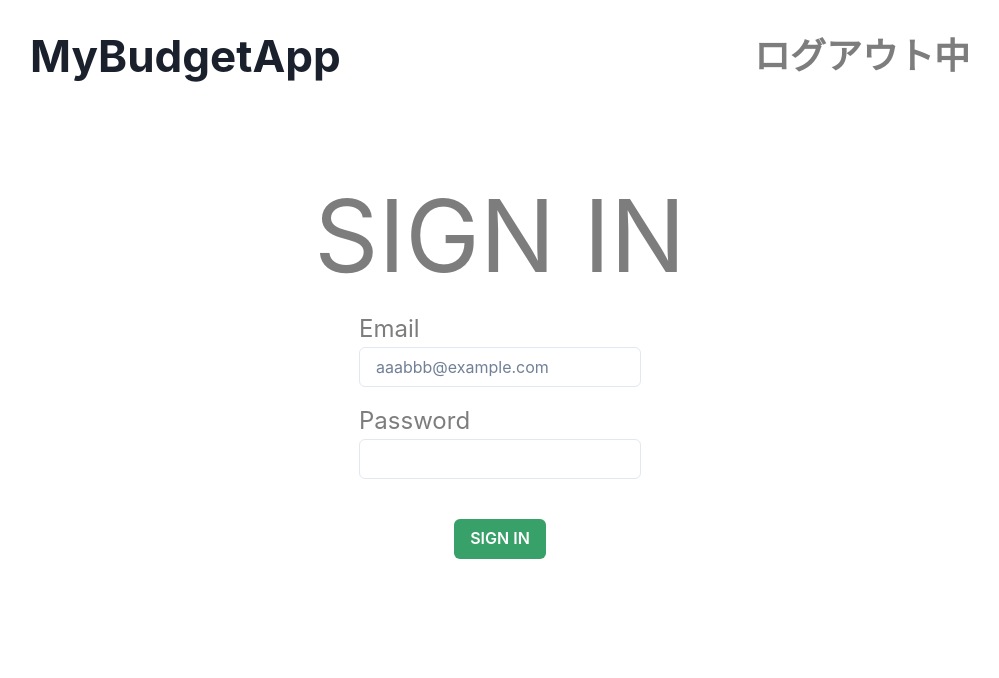
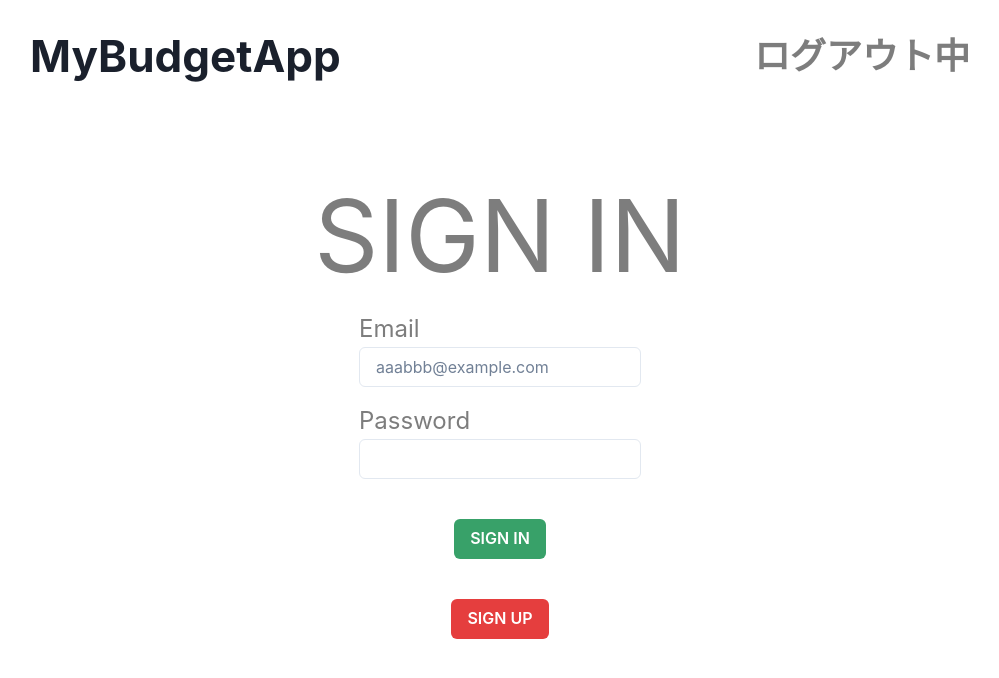
Before and after one commit to Tomo-kw/my-budget-app, a React (Create React App) app: page /signin in a window 1280 px wide. Shown: the top 678 px of the page, without its empty margins (140-1139 px from the left). Built offline with nearby package versions, Linux system fonts and the light colour scheme; no server answers.

Commit message:
実装漏れ：ログイン・登録画面の遷移リンク

```diff
--- a/src/hooks/useSignUp.ts
+++ b/src/hooks/useSignUp.ts
@@ -1,11 +1,13 @@
 import { createUserWithEmailAndPassword } from 'firebase/auth'
 import { FormEvent, useState } from 'react'
+import { useNavigate } from 'react-router-dom'
 
 import { auth } from '../firebase'
 
 export const useSignUp = () => {
   const [email, setEmail] = useState<string>('')
   const [password, setPassword] = useState<string>('')
+  const navigate = useNavigate()
 
   const handleEmailChange = (e: React.ChangeEvent<HTMLInputElement>) => {
     setEmail(e.target.value)
@@ -20,6 +22,7 @@ export const useSignUp = () => {
     await createUserWithEmailAndPassword(auth, email, password)
       .then((userCredential) => {
         console.log('登録OK')
+        navigate('/')
       })
       .catch((error) => {
         const errorCode = error.code
--- a/src/pages/auth/SignIn.tsx
+++ b/src/pages/auth/SignIn.tsx
@@ -1,4 +1,4 @@
-import { Box, Button, Input, Text, VStack } from '@chakra-ui/react'
+import { Box, Button, Input, Link, Text, VStack } from '@chakra-ui/react'
 import { User } from 'firebase/auth'
 import { useContext } from 'react'
 
@@ -52,6 +52,9 @@ const Component = (props: Props) => (
         >
           SIGN IN
         </Button>
+        <Button bg={'red.500'} color={'#fff'} mt={'2rem'}>
+          <Link href="/signup">SIGN UP</Link>
+        </Button>
       </VStack>
     </Box>
   </form>
--- a/src/pages/auth/SignUp.tsx
+++ b/src/pages/auth/SignUp.tsx
@@ -1,4 +1,4 @@
-import { Box, Button, Input, Text, VStack } from '@chakra-ui/react'
+import { Box, Button, Input, Link, Text, VStack } from '@chakra-ui/react'
 import { User } from 'firebase/auth'
 import { useContext } from 'react'
 
@@ -51,6 +51,9 @@ const Component = (props: Props) => (
         <Button bg={'red.500'} color={'#fff'} mt={'2rem'} type="submit">
           SIGN UP
         </Button>
+        <Button bg={'green.500'} color={'#fff'} mt={'2rem'}>
+          <Link href="/signin">SIGN IN</Link>
+        </Button>
       </VStack>
     </Box>
   </form>
```
